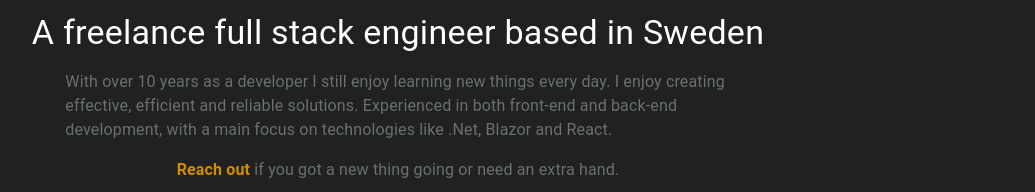
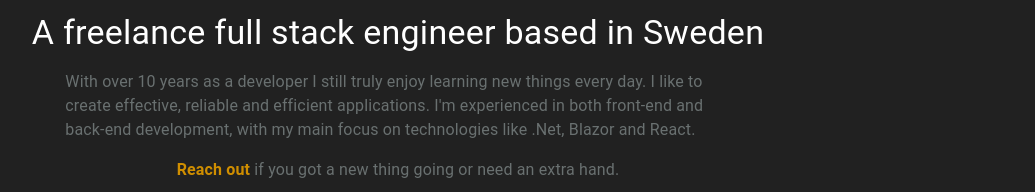
Before and after one commit to rsl-pseudocode/smallbytes.github.io, a React (Vite) app: page / in a window 1280 px wide. Shown: the part 390-582 px from the top of the page, without its empty margins (242-1277 px from the left). Built offline with nearby package versions, Linux system fonts and the light colour scheme.

Commit message:
Text updated

```diff
--- a/src/App.tsx
+++ b/src/App.tsx
@@ -77,10 +77,11 @@ function App() {
                 textAlign: "left",
               }}
             >
-              With over 10 years as a developer I still enjoy learning new things
-              every day. I enjoy creating effective, efficient and reliable
-              solutions. Experienced in both front-end and back-end development,
-              with a main focus on technologies like .Net, Blazor and React.
+              With over 10 years as a developer I still truly enjoy learning new
+              things every day. I like to create effective, reliable and
+              efficient applications. I'm experienced in both front-end and
+              back-end development, with my main focus on technologies like
+              .Net, Blazor and React.
             </Typography>
           </Grid>
           <Grid item xs={11} sm={6}>
```
